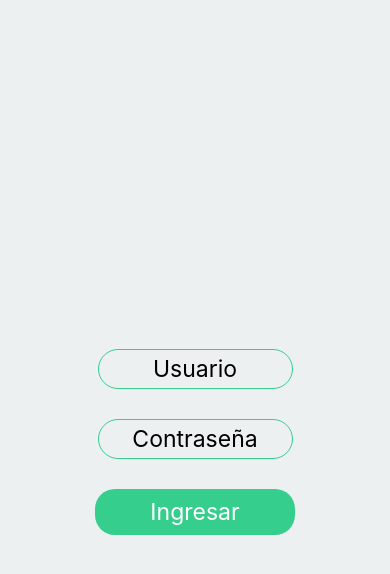
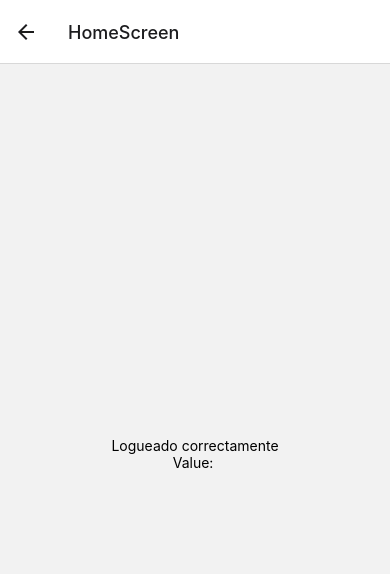
Before and after one commit to DeRuta2-0/frontend, a React Native app: screen / in a window 390 px wide. Both pictures are taken after a click on the button "Ingresar". Shown: the top 574 px of the page. Built offline with nearby package versions, Linux system fonts and the light colour scheme; no server answers.

Commit message:
first try

```diff
--- a/App.js
+++ b/App.js
@@ -2,10 +2,11 @@ import { StatusBar } from 'expo-status-bar';
 import { StyleSheet, Text, View, TextInput, Alert } from 'react-native';
 import { Button } from 'react-native-elements';
 import { RefreshControl } from 'react-native-web';
+import { NavigationContainer } from '@react-navigation/native';
+import { createNativeStackNavigator } from '@react-navigation/native-stack';
+import * as React from 'react';
 
 const greenColor = '#35CE8D'
-
-export default function App() {
 
 let user = {
   username:"",
@@ -15,7 +16,9 @@ export default function App() {
 user: "Usuario",
 password: "Contraseña"
 }
-
+let call2 = async function(){
+    return true
+}
 let call = async function() {
   try {
       await fetch(
@@ -37,8 +40,9 @@ export default function App() {
   }
 };
 
-  return (
-    <View style={styles.container}>
+
+function Login({ navigation }){
+  return(<View style={styles.container}>
       <StatusBar style={styles.statusBar}
       backgroundColor={greenColor}/>
       <TextInput
@@ -59,8 +63,30 @@ export default function App() {
             buttonStyle={styles.button}
             titleStyle={styles.titleStyle}
             title="Ingresar"
-            onPress={call}/>
+            onPress={() => navigation.navigate('HomeScreen')}/>
+    </View>)
+}
+
+function HomeScreen({ navigation }) {
+  const username = user.username
+  return (
+    <View style={{ flex: 1, alignItems: 'center', justifyContent: 'center' }}>
+      <Text>Logueado correctamente</Text>
+      <Text>Value:{username} </Text>
     </View>
+  );
+}
+
+const Stack = createNativeStackNavigator();
+export default function App() {
+
+  return (
+    <NavigationContainer>
+      <Stack.Navigator initialRouteName="Login">
+      <Stack.Screen name="Login" component={Login} />
+      <Stack.Screen name="HomeScreen" component={HomeScreen} />
+      </Stack.Navigator>
+    </NavigationContainer>
   );
 }
 
--- a/package.json
+++ b/package.json
@@ -10,6 +10,7 @@
     "eject": "expo eject"
   },
   "dependencies": {
+    "@react-navigation/native-stack": "^6.5.0",
     "expo": "~44.0.0",
     "expo-status-bar": "~1.2.0",
     "react": "17.0.1",
```
Also changed, not shown: 1 other file (tests, documents, lock files or other folders). Lines whose indentation alone changed are shown as unchanged.
